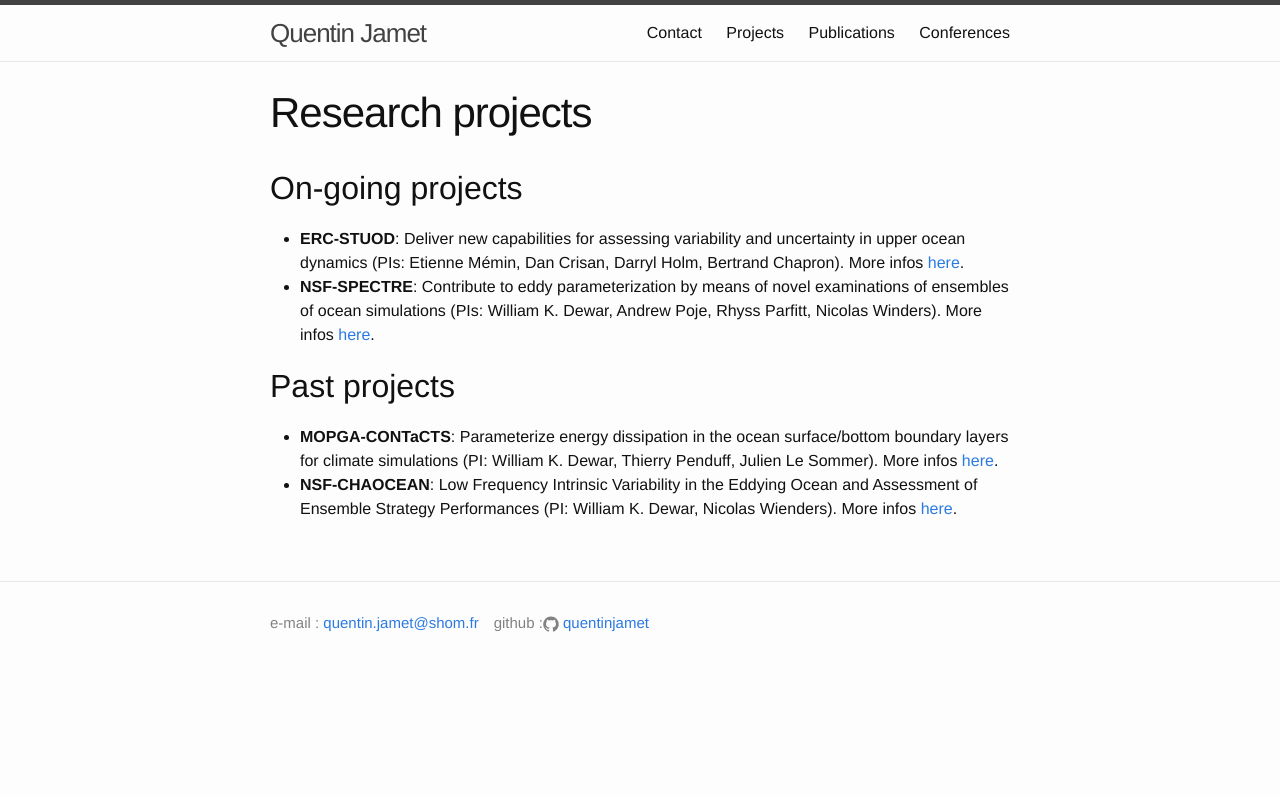
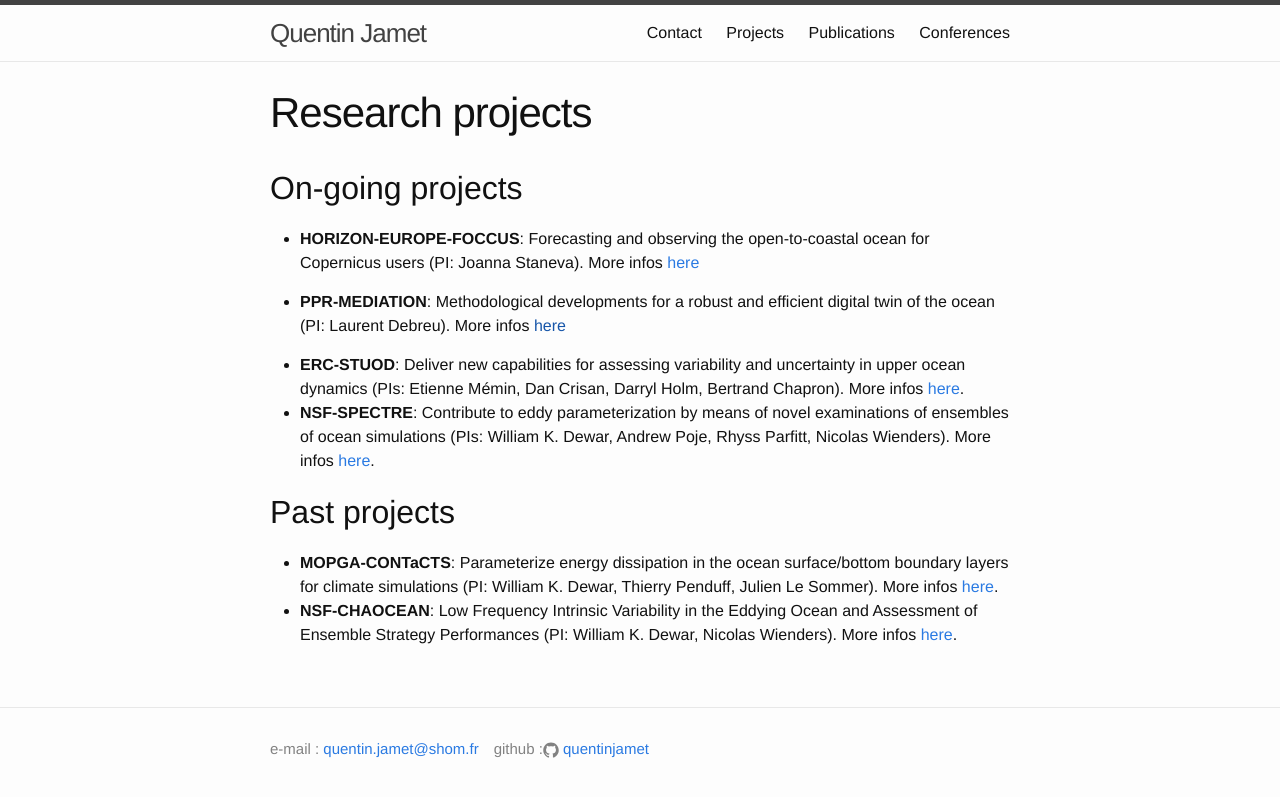
Before and after one commit to quentinjamet/quentinjamet.github.io, a Jekyll site: the page built from projects.md, in a window 1280 px wide. Shown: the top 797 px of the page. Built offline with Jekyll 4.4.1, drawn with Linux system fonts in a browser that asks for light colours.

Commit message:
update projects

```diff
--- a/projects.md
+++ b/projects.md
@@ -5,8 +5,12 @@ permalink: /projects/
 ---
 
 ## On-going projects
+- **HORIZON-EUROPE-FOCCUS**: Forecasting and observing the open-to-coastal ocean for Copernicus users (PI: Joanna Staneva). More infos [here](hittps://foccus-project.eu/)
+
+- **PPR-MEDIATION**: Methodological developments for a robust and efficient digital twin of the ocean (PI: Laurent Debreu). More infos [here]()
+
 - **ERC-STUOD**: Deliver new capabilities for assessing variability and uncertainty in upper ocean dynamics (PIs: Etienne Mémin, Dan Crisan, Darryl Holm, Bertrand Chapron). More infos [here](https://www.imperial.ac.uk/ocean-dynamics-synergy/).
-- **NSF-SPECTRE**: Contribute to eddy parameterization by means of novel examinations of ensembles of ocean simulations (PIs: William K. Dewar, Andrew Poje, Rhyss Parfitt, Nicolas Winders). More infos [here](https://github.com/quentinjamet/SPECTRE).
+- **NSF-SPECTRE**: Contribute to eddy parameterization by means of novel examinations of ensembles of ocean simulations (PIs: William K. Dewar, Andrew Poje, Rhyss Parfitt, Nicolas Wienders). More infos [here](https://github.com/quentinjamet/SPECTRE).
 
 ## Past projects
 - **MOPGA-CONTaCTS**: Parameterize energy dissipation in the ocean surface/bottom boundary layers for climate simulations (PI: William K. Dewar, Thierry Penduff, Julien Le Sommer). More infos [here](https://meom-group.github.io/projects/contacts/).
```
